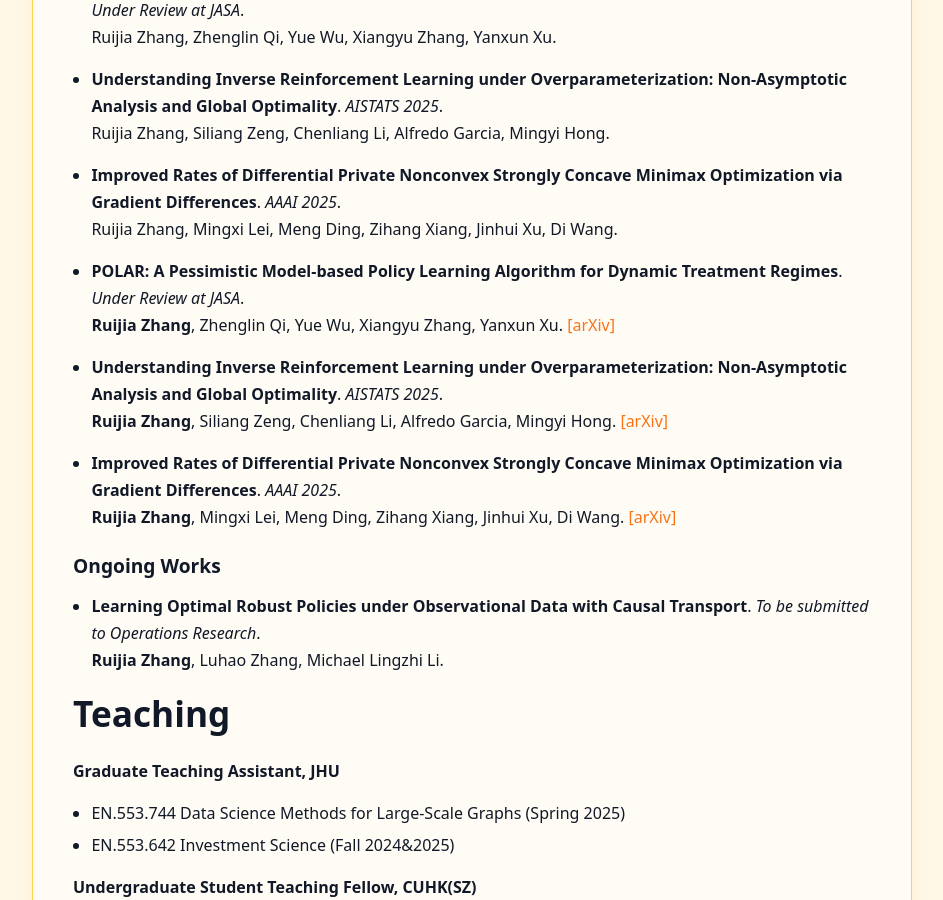
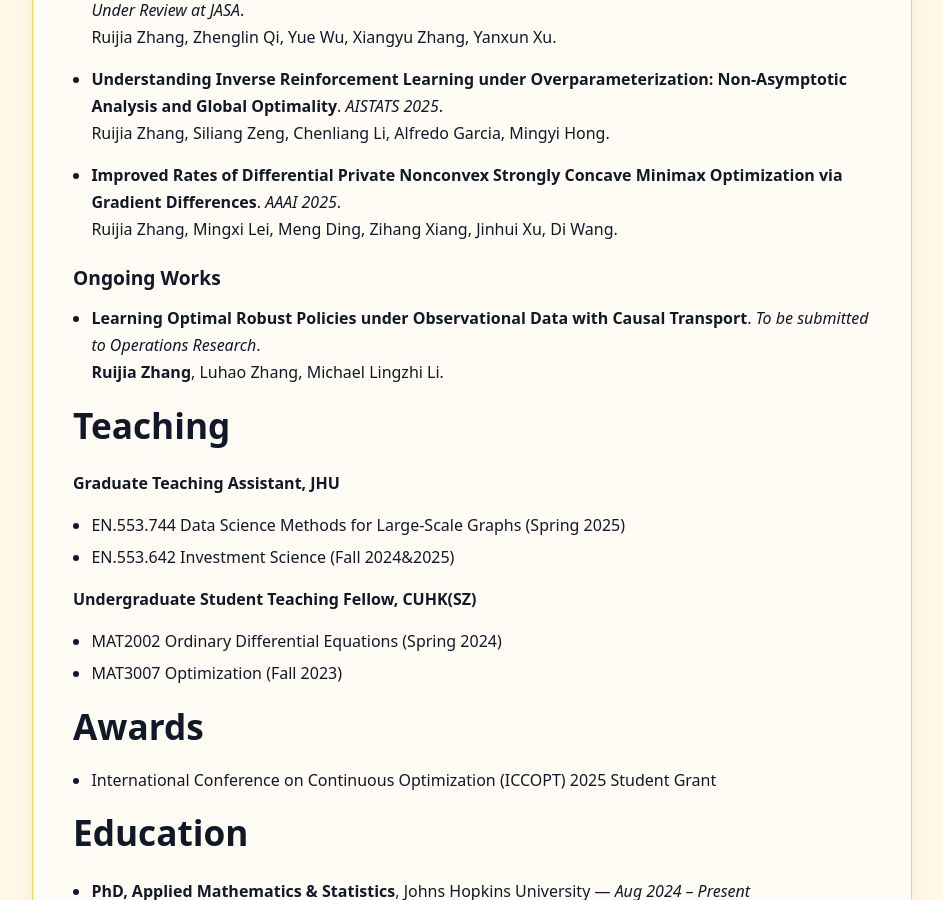
Before and after one commit to yayayida/yayayida.github.io, a Jekyll site: the page built from index.md, in a window 1280 px wide and 900 px high, scrolled down 708 px. Shown: the whole window, without its empty margins (168-1111 px from the left). Built offline with Jekyll 4.4.1, drawn with Linux system fonts in a browser that asks for light colours.

Commit message:
Update index.md

```diff
--- a/index.md
+++ b/index.md
@@ -73,14 +73,7 @@ My current research interests include **Reinforcement Learning**, **Optimization
 
 - [**Improved Rates of Differential Private Nonconvex Strongly Concave Minimax Optimization via Gradient Differences**](https://arxiv.org/abs/2503.18317). *AAAI 2025*.
   Ruijia Zhang, Mingxi Lei, Meng Ding, Zihang Xiang, Jinhui Xu, Di Wang.
-- **POLAR: A Pessimistic Model-based Policy Learning Algorithm for Dynamic Treatment Regimes**. *Under Review at JASA*.
-  **Ruijia Zhang**, Zhenglin Qi, Yue Wu, Xiangyu Zhang, Yanxun Xu. [[arXiv]](https://arxiv.org/abs/2506.20406)
 
-- **Understanding Inverse Reinforcement Learning under Overparameterization: Non-Asymptotic Analysis and Global Optimality**. *AISTATS 2025*.
-  **Ruijia Zhang**, Siliang Zeng, Chenliang Li, Alfredo Garcia, Mingyi Hong.  [[arXiv]](https://arxiv.org/abs/2503.17865)
-
-- **Improved Rates of Differential Private Nonconvex Strongly Concave Minimax Optimization via Gradient Differences**. *AAAI 2025*.
-  **Ruijia Zhang**, Mingxi Lei, Meng Ding, Zihang Xiang, Jinhui Xu, Di Wang.  [[arXiv]](https://arxiv.org/abs/2503.18317)
 
 ### Ongoing Works
 - **Learning Optimal Robust Policies under Observational Data with Causal Transport**. *To be submitted to Operations Research*.
```
